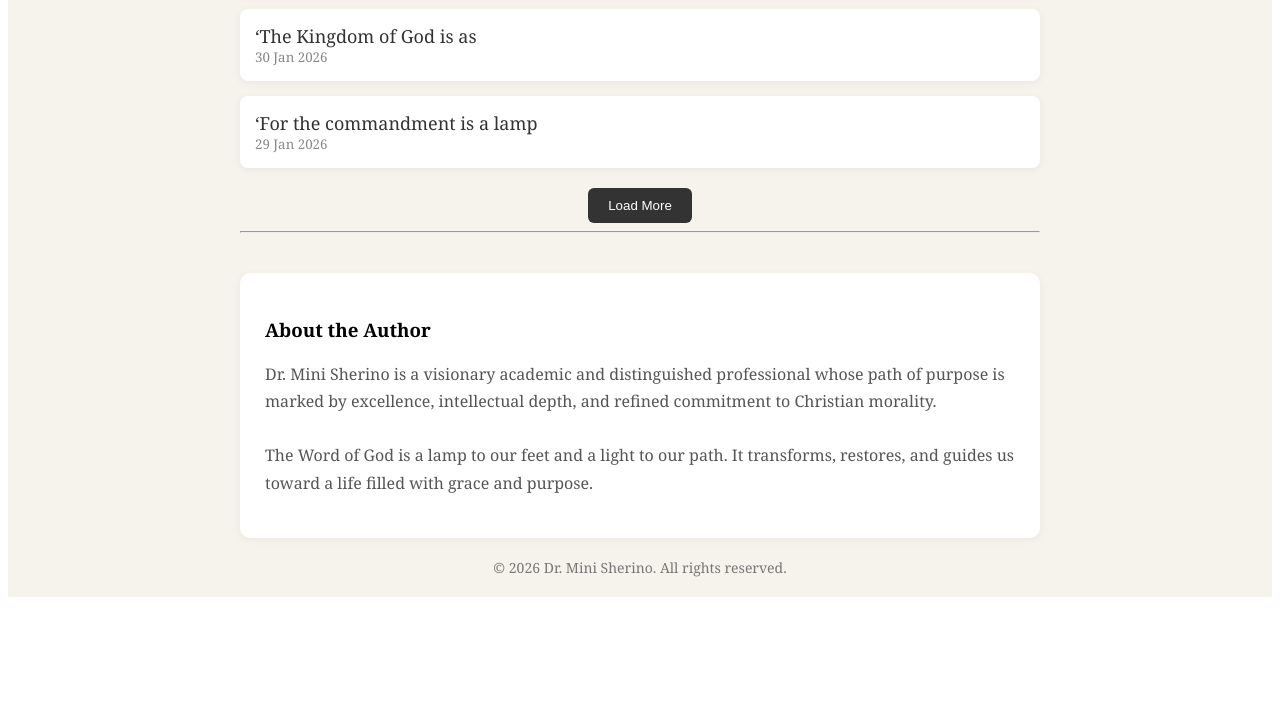
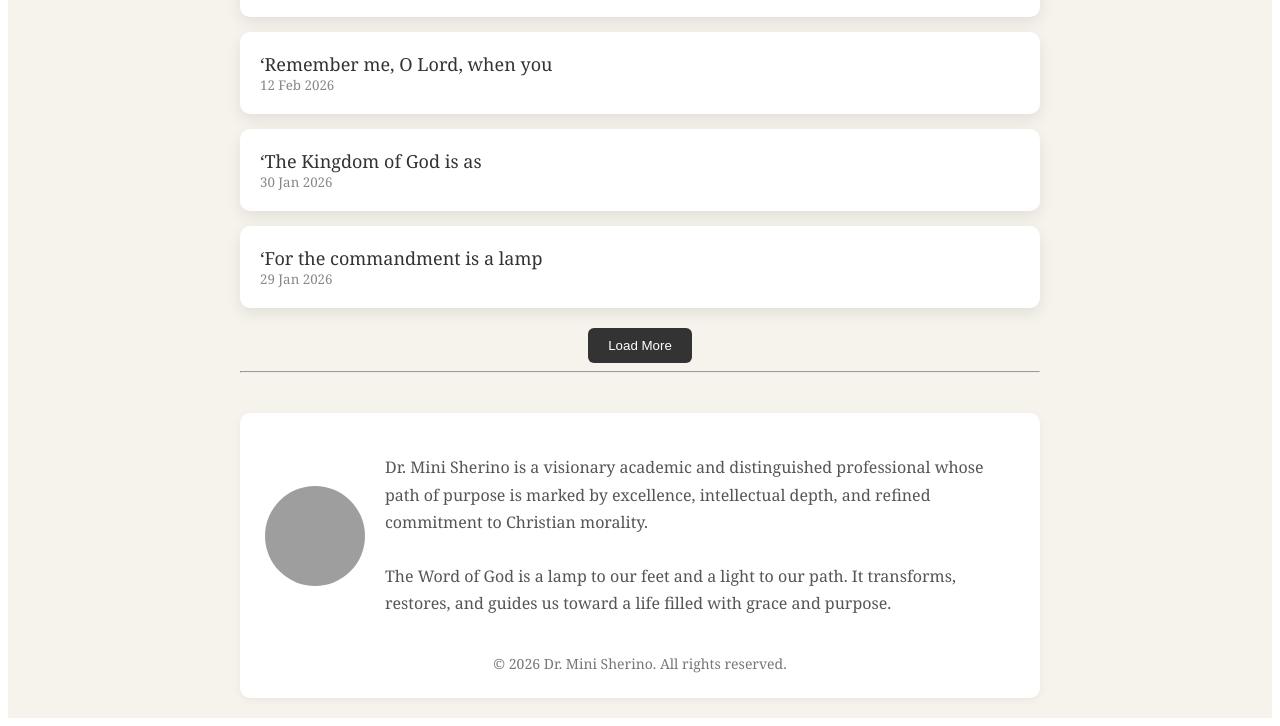
Before and after one commit to MeghaSherino-2006/verse-for-today-clean, an Eleventy site: page src/index.njk in a window 1280 px wide. Shown: the part 838-1564 px from the top of the page. Before the commit the page ends 1443 px from the top, so only its background shows below. Built offline with nearby package versions, Linux system fonts and the light colour scheme; Eleventy itself is replaced by a stand-in of ours; files that its build step writes are made by us from their sources; grey boxes are pictures that could not be loaded.

Commit message:
Fix images

```diff
--- a/src/index.njk
+++ b/src/index.njk
@@ -8,11 +8,12 @@
 
   <!-- Header -->
   <div style="text-align:center; margin-bottom:20px;">
+  <img src="/images/logo.jpg" alt="Logo" style="width:80px; margin-bottom:10px;">
+
   <h1>Lumen Christi</h1>
   <p style="color:#777;">
     I am powerful when I am with the Lord, than in myself.
   </p>
-
     <a href="/timeline" style="
       display:inline-block;
       margin-top:10px;
@@ -25,6 +26,8 @@
       View Timeline
     </a>
   </div>
+
+
 
   <hr>
 
@@ -86,10 +89,11 @@
     <li class="post-item" style="
       display:none;
       background:white;
-      padding:15px;
+      padding:20px;
       margin-bottom:15px;
-      border-radius:8px;
-      box-shadow:0 2px 8px rgba(0,0,0,0.05);
+      border-radius:10px;
+      box-shadow:0 6px 15px rgba(0,0,0,0.08);
+      transition: transform 0.2s;
     ">
       <a href="{{ post.url }}" style="
         text-decoration:none;
@@ -130,14 +134,21 @@
     border-radius:10px;
     box-shadow:0 2px 8px rgba(0,0,0,0.05);
   ">
-    <h3>About the Author</h3>
+
+  <div style="display:flex; align-items:center; gap:20px;">
+  <img src="/images/author.png" style="
+    width:100px;
+    height:100px;
+    border-radius:50%;
+    object-fit:cover;
+  ">
+
   <p style="color:#555; line-height:1.7;">
     Dr. Mini Sherino is a visionary academic and distinguished professional whose path of purpose is marked by excellence, intellectual depth, and refined commitment to Christian morality.
       <br><br>
       The Word of God is a lamp to our feet and a light to our path. It transforms, restores, and guides us toward a life filled with grace and purpose.
   </p>
 </div>
-
   <!-- Footer -->
   <div style="
     text-align:center;
```
Also changed, not shown: .eleventy.js, src/images/hero.jpeg (added), src/images/logo.jpg (added), 1 other file. Lines whose indentation alone changed are shown as unchanged.
